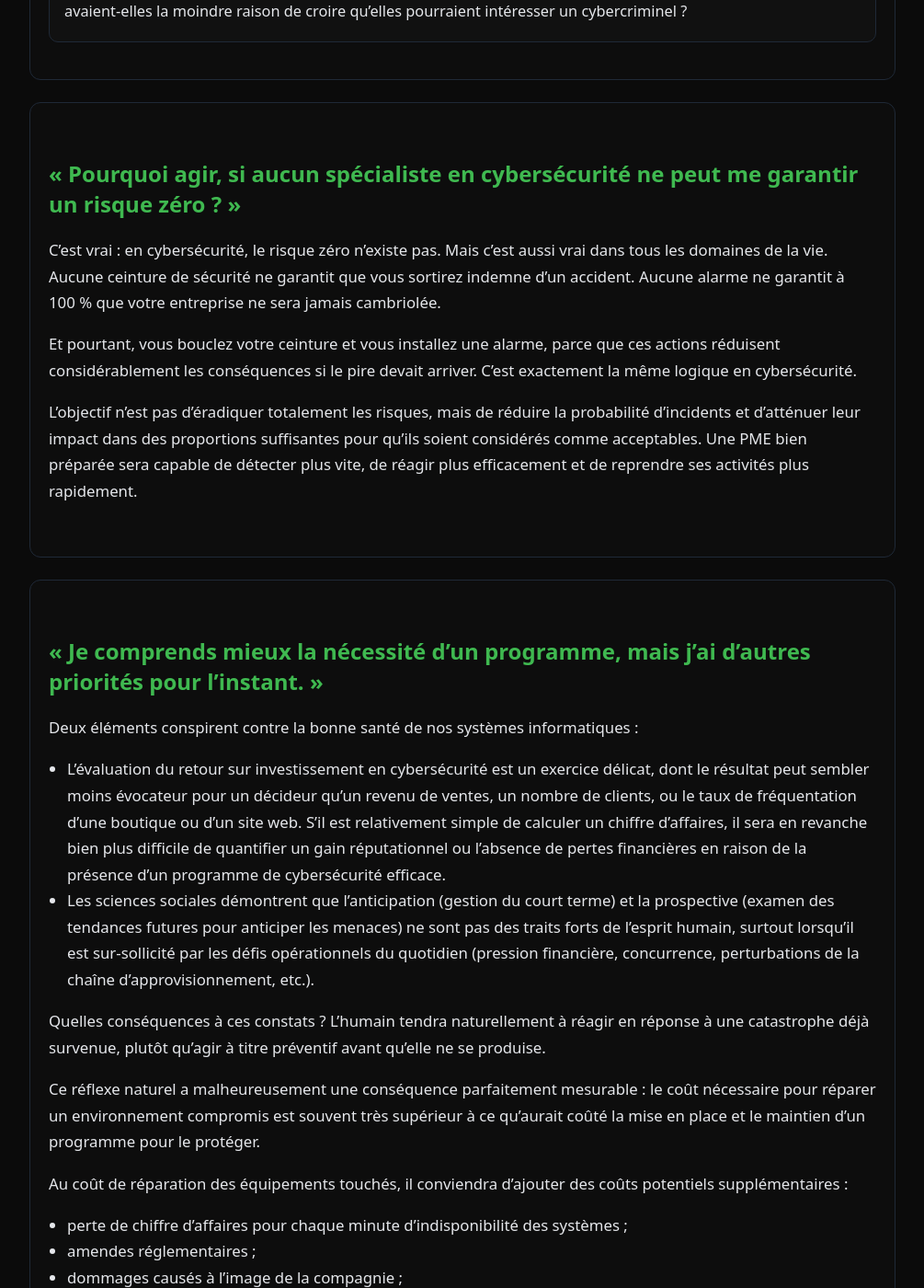
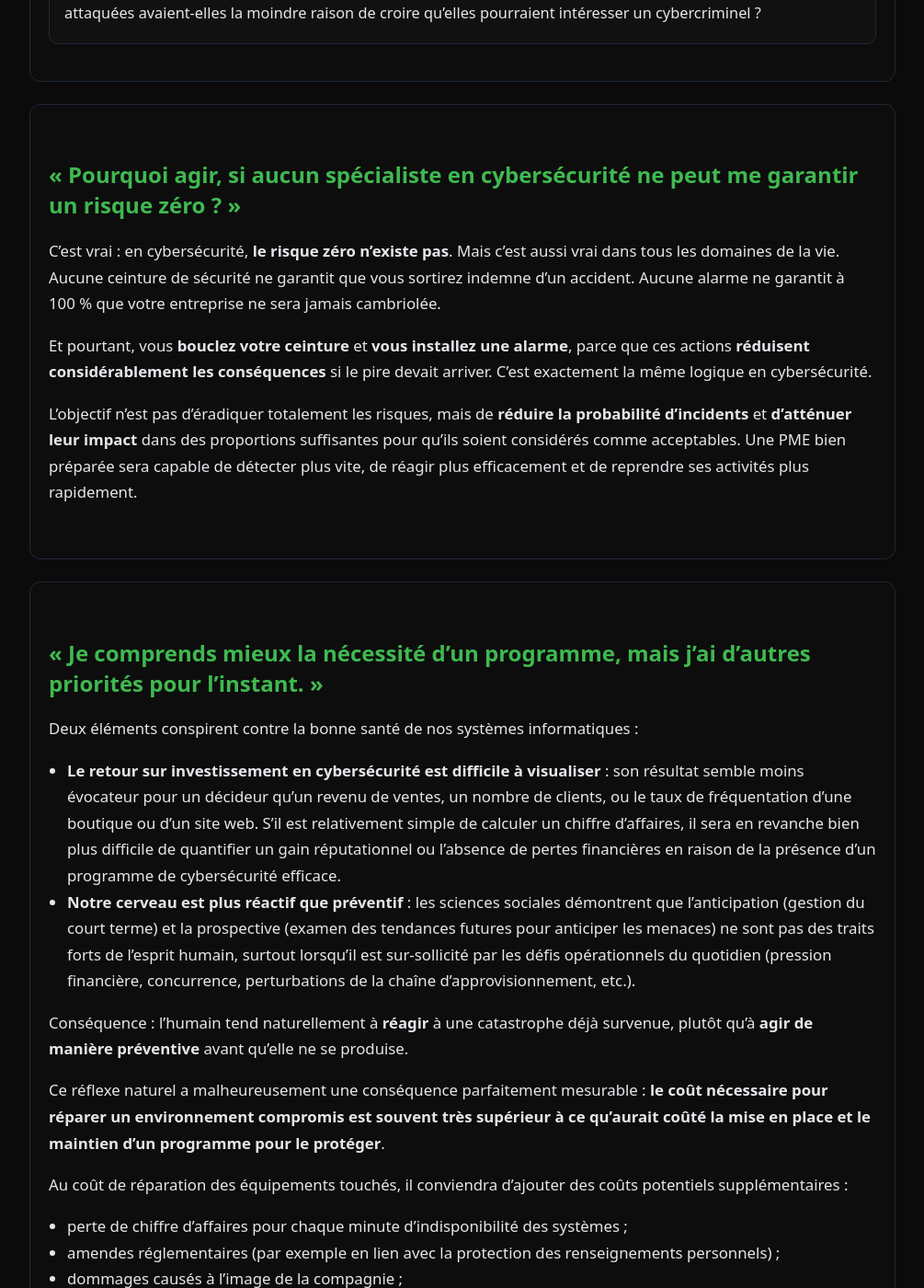
Before and after one commit to sqltemp/portfolio, a Jekyll site: the page projects/articles/protection-pme.html, which Jekyll copies as it is, in a window 1280 px wide and 1400 px high, scrolled down 3551 px. Shown: the whole window at 92% size, without its empty margins (137-1142 px from the left). Built offline with Jekyll 4.4.1, drawn with Linux system fonts in a browser that asks for light colours; some of the changed text lies outside the part shown.

Commit message:
Revise content and enhance cybersecurity messaging
Updated the title and modified several paragraphs for clarity and emphasis. Added links to studies and statistics related to cybersecurity for SMEs.

```diff
--- a/projects/articles/protection-pme.html
+++ b/projects/articles/protection-pme.html
@@ -74,9 +74,8 @@
     <hr style="border:1px solid #1f2937; margin:30px 0;">
 
     <p style="font-size:1.1em; line-height:1.7; color:#d1d5db;">
-      Avant d’agir, il faut souvent commencer par déconstruire certains mythes. Dans cet article, nous allons
-      examiner plusieurs idées reçues très répandues, comprendre pourquoi elles sont dangereuses pour une PME,
-      et voir comment les remplacer par une démarche de défense concrète et pragmatique.
+      Avant toute chose, commençons par déconstruire certains mythes. Dans cet article, nous
+      examinerons plusieurs idées reçues très répandues, et tenterons de comprendre les raisons pour lesquelles il convient de ... (A FINIR)
     </p>
   </section>
   <!-- ===== FIN INTRODUCTION ===== -->
@@ -90,8 +89,7 @@
       « Je suis trop petit, je ne vois pas pourquoi les criminels me cibleraient »
     </h2>
 
-    <!-- IMAGE 1 : illustration "trop petit pour intéresser les criminels" -->
-   <!-- IMAGE 1 : illustration "trop petit pour être attaqué" -->
+    <!-- IMAGE 1 : illustration "trop petit pour être attaqué" -->
     <figure class="article-image" id="image-trop-petit"
             style="text-align:center; margin:20px 0;">
       <img src="/assets/Trop%20petit%20pour%20etre%20attaque.png"
@@ -103,15 +101,19 @@
       Il s’agit là d’une idée reçue très répandue et très tenace&nbsp;: beaucoup de dirigeants de PME pensent
       qu’ils sont trop petits pour intéresser les cybercriminels. La réalité nous apprend pourtant que la fréquence
       des attaques contre les petites et moyennes structures est plus élevée que celles menées contre les compagnies
-      de grande taille, comme le démontre une étude publiée par Forbes en 2022.
+      de grande taille, comme le démontre cette
+      <a href="https://www.forbes.com/sites/edwardsegal/2022/03/30/cyber-criminals/?sh=461be7a652ae"
+         target="_blank" rel="noopener noreferrer">étude publiée par Forbes en 2022</a>.
     </p>
 
     <p style="font-size:1.05em; line-height:1.7;">
       L’attaquant ne connaît certes pas votre existence, et n’a par conséquent aucune raison de vous attaquer
       spécifiquement. Mais s’il découvre une opportunité de compromettre vos systèmes informatiques, au hasard d’une
       campagne d’envoi massif de courriels de hameçonnage ou d’un scan d’appareils connectés à Internet via des
-      outils spécialisés (ex&nbsp;: Censys ou Shodan), il y a peu de doute sur le fait qu’il cherchera à en tirer
-      profit.
+      outils spécialisés (par exemple
+      <a href="https://search.censys.io/" target="_blank" rel="noopener noreferrer">Censys</a> ou
+      <a href="https://www.shodan.io/" target="_blank" rel="noopener noreferrer">Shodan</a>),
+      il y a peu de doute sur le fait qu’il cherchera à en tirer profit.
     </p>
 
     <p style="font-size:1.05em; line-height:1.7;">
@@ -124,8 +126,10 @@
                 padding:18px 16px; margin-top:20px;">
       <h3 style="margin-top:0; color:#3fb950;">À retenir</h3>
       <ul style="margin:0; padding-left:20px; line-height:1.7;">
-        <li>Un cybercriminel ne vous «&nbsp;cible&nbsp;» pas, il saisit les opportunités que vous lui offrez.</li>
-        <li>Une PME vulnérable est bien plus intéressante qu’une grande entreprise bien protégée.</li>
+        <li>
+          Un cybercriminel ne vous «&nbsp;cible&nbsp;» pas&nbsp;:
+          <strong>il saisit les opportunités que vous lui offrez sans même le réaliser</strong>.
+        </li>
       </ul>
     </div>
   </section>
@@ -149,7 +153,8 @@
     </figure>
 
     <p style="font-size:1.05em; line-height:1.7;">
-      Les petites structures constituent malheureusement une cible de choix pour un cybercriminel. Elles possèdent en effet&nbsp;:
+      Les petites structures constituent malheureusement une <strong>cible de choix</strong> pour un cybercriminel.
+      Elles possèdent en effet&nbsp;:
     </p>
 
     <ul style="font-size:1.05em; line-height:1.7; padding-left:20px;">
@@ -158,18 +163,36 @@
     </ul>
 
     <p style="font-size:1.05em; line-height:1.7;">
-      En retour, elles ne disposent bien souvent que de peu de moyens pour se défendre. Pour un cybercriminel, il peut être
-      beaucoup plus facile d’extorquer 50&nbsp;000&nbsp;$ à 20 PME que de collecter 1&nbsp;million&nbsp;$ auprès d’une compagnie de grande taille,
-      qui disposera souvent de moyens bien plus conséquents pour se défendre.
+      En retour, elles ne disposent bien souvent que de <strong>peu de moyens pour se défendre</strong>.
+      Pour un cybercriminel, il peut être beaucoup plus facile d’extorquer 50&nbsp;000&nbsp;$ à 20 PME que de collecter
+      1&nbsp;million&nbsp;$ auprès d’une compagnie de grande taille, qui disposera souvent de moyens bien plus conséquents pour se défendre.
     </p>
 
     <div style="background-color:#111; border:1px solid #3fb95055; border-radius:10px;
                 padding:18px 16px; margin-top:20px;">
       <h3 style="margin-top:0; color:#3fb950;">Quelques chiffres</h3>
       <ul style="margin:0; padding-left:20px; line-height:1.7;">
-        <li>Selon une enquête de la BDC de février 2025, <strong>73&nbsp;% des PME canadiennes</strong> ont déjà vécu un incident de sécurité, allant de tentatives d’hameçonnage à des attaques par déni de service.</li>
-        <li>Une étude de Mastercard de mars 2025 couvrant quatre continents indiquait que <strong>46&nbsp;% des PME</strong> répondantes déclaraient avoir été victimes d’une cyberattaque, et qu’<strong>une sur cinq n’y avait pas survécu</strong>.</li>
-        <li>Le Bureau d’Assurances du Canada nous apprend qu’<strong>environ 41&nbsp;% des petites entreprises canadiennes ayant subi une cyberattaque ont déclaré un coût d’au moins 100&nbsp;000&nbsp;$ CAD</strong>.</li>
+        <li>
+          Selon une
+          <a href="https://www.bdc.ca/en/articles-tools/blog/cyberattacks-small-businesses-remain-denial?utm_source=chatgpt.com"
+             target="_blank" rel="noopener noreferrer">enquête de la BDC</a>
+          de février 2025,
+          <strong>73&nbsp;% des PME canadiennes</strong> ont déjà vécu un incident de sécurité,
+          allant de tentatives d’hameçonnage à des attaques par déni de service.
+        </li>
+        <li>
+          Une <a href="https://www.mastercard.com/us/en/news-and-trends/stories/2025/small-business-cybersecurity-study.html"
+                 target="_blank" rel="noopener noreferrer">étude de Mastercard (2025)</a>
+          couvrant quatre continents indiquait que
+          <strong>46&nbsp;% des PME</strong> répondantes déclaraient avoir été victimes d’une cyberattaque,
+          et qu’<strong>une sur cinq n’y avait pas survécu</strong>.
+        </li>
+        <li>
+          Le <strong>Bureau d’Assurances du Canada</strong> (<a href="https://www.ibc.ca/news-insights/in-focus/small-business-owners%3A-do-you-know-the-full-cost-of-a-cyber-attack"
+             target="_blank" rel="noopener noreferrer">Insurance Bureau of Canada</a>)
+          nous apprend qu’<strong>environ 41&nbsp;% des petites entreprises canadiennes ayant subi une cyberattaque
+          ont déclaré un coût d’au moins 100&nbsp;000&nbsp;$ CAD</strong>.
+        </li>
       </ul>
     </div>
 
@@ -177,9 +200,9 @@
                 padding:18px 16px; margin-top:20px;">
       <h3 style="margin-top:0; color:#3fb950;">À retenir</h3>
       <ul style="margin:0; padding-left:20px; line-height:1.7;">
-        <li>Les attaques contre les petites et moyennes entreprises sont très majoritairement opportunistes.</li>
-        <li>Pour le criminel, elles représentent des gains substantiels pour un effort relativement réduit.</li>
-        <li>L’impact d’une attaque réussie sur une petite compagnie peut être dramatique (au moins 100&nbsp;000&nbsp;$ de pertes pour 41&nbsp;% des PME canadiennes touchées).</li>
+        <li>Les attaques contre les petites et moyennes entreprises sont <strong>très majoritairement opportunistes</strong>.</li>
+        <li>Pour le criminel, elles représentent des <strong>gains substantiels pour un effort relativement réduit</strong>.</li>
+        <li>L’impact d’une attaque réussie sur une petite compagnie peut être dramatique (au moins <strong>100&nbsp;000&nbsp;$</strong> de pertes pour 41&nbsp;% des PME canadiennes touchées).</li>
         <li>Une PME sur cinq victime de cyberattaque dans le monde doit déclarer faillite&nbsp;!</li>
       </ul>
     </div>
@@ -188,8 +211,12 @@
                 padding:18px 16px; margin-top:20px;">
       <h3 style="margin-top:0; color:#3fb950;">Activité</h3>
       <p style="margin:0; font-size:1.02em; line-height:1.7;">
-        Comparez le profil de votre PME à ces victimes d’attaques par rançongiciel.
-        La plupart des compagnies attaquées avaient-elles la moindre raison de croire qu’elles pourraient intéresser un cybercriminel&nbsp;?
+        Comparez le profil de votre PME à ces
+        <a href="https://www.ransomware.live/" target="_blank" rel="noopener noreferrer">
+          victimes d’attaques par rançongiciel
+        </a>.
+        La plupart des compagnies attaquées avaient-elles la moindre raison de croire
+        qu’elles pourraient intéresser un cybercriminel&nbsp;?
       </p>
     </div>
   </section>
@@ -205,21 +232,26 @@
     </h2>
 
     <p style="font-size:1.05em; line-height:1.7;">
-      C’est vrai&nbsp;: en cybersécurité, le risque zéro n’existe pas. Mais c’est aussi vrai dans tous les domaines de la vie.
+      C’est vrai&nbsp;: en cybersécurité, <strong>le risque zéro n’existe pas</strong>.
+      Mais c’est aussi vrai dans tous les domaines de la vie.
       Aucune ceinture de sécurité ne garantit que vous sortirez indemne d’un accident.
       Aucune alarme ne garantit à 100&nbsp;% que votre entreprise ne sera jamais cambriolée.
     </p>
 
     <p style="font-size:1.05em; line-height:1.7;">
-      Et pourtant, vous bouclez votre ceinture et vous installez une alarme, parce que ces actions réduisent
-      considérablement les conséquences si le pire devait arriver. C’est exactement la même logique en cybersécurité.
+      Et pourtant, vous <strong>bouclez votre ceinture</strong> et
+      <strong>vous installez une alarme</strong>, parce que ces actions
+      <strong>réduisent considérablement les conséquences</strong> si le pire devait arriver.
+      C’est exactement la même logique en cybersécurité.
     </p>
 
     <p style="font-size:1.05em; line-height:1.7;">
-      L’objectif n’est pas d’éradiquer totalement les risques, mais de réduire la probabilité d’incidents et
-      d’atténuer leur impact dans des proportions suffisantes pour qu’ils soient considérés comme acceptables.
-      Une PME bien préparée sera capable de détecter plus vite, de réagir plus efficacement et de reprendre ses
-      activités plus rapidement.
+      L’objectif n’est pas d’éradiquer totalement les risques, mais de
+      <strong>réduire la probabilité d’incidents</strong> et
+      <strong>d’atténuer leur impact</strong> dans des proportions suffisantes pour
+      qu’ils soient considérés comme acceptables.
+      Une PME bien préparée sera capable de détecter plus vite, de réagir plus efficacement
+      et de reprendre ses activités plus rapidement.
     </p>
   </section>
   <!-- ===== FIN SECTION 3 ===== -->
@@ -239,29 +271,30 @@
 
     <ul style="font-size:1.05em; line-height:1.7; padding-left:20px;">
       <li>
-        L’évaluation du retour sur investissement en cybersécurité est un exercice délicat, dont le résultat peut
-        sembler moins évocateur pour un décideur qu’un revenu de ventes, un nombre de clients, ou le taux de
-        fréquentation d’une boutique ou d’un site web. S’il est relativement simple de calculer un chiffre d’affaires,
-        il sera en revanche bien plus difficile de quantifier un gain réputationnel ou l’absence de pertes financières
-        en raison de la présence d’un programme de cybersécurité efficace.
+        <strong>Le retour sur investissement en cybersécurité est difficile à visualiser</strong> :
+        son résultat semble moins évocateur pour un décideur qu’un revenu de ventes, un nombre de clients,
+        ou le taux de fréquentation d’une boutique ou d’un site web. S’il est relativement simple de calculer
+        un chiffre d’affaires, il sera en revanche bien plus difficile de quantifier un gain réputationnel ou
+        l’absence de pertes financières en raison de la présence d’un programme de cybersécurité efficace.
       </li>
       <li>
-        Les sciences sociales démontrent que l’anticipation (gestion du court terme) et la prospective (examen des
-        tendances futures pour anticiper les menaces) ne sont pas des traits forts de l’esprit humain, surtout lorsqu’il
-        est sur-sollicité par les défis opérationnels du quotidien (pression financière, concurrence, perturbations de la
-        chaîne d’approvisionnement, etc.).
+        <strong>Notre cerveau est plus réactif que préventif</strong> :
+        les sciences sociales démontrent que l’anticipation (gestion du court terme) et la prospective
+        (examen des tendances futures pour anticiper les menaces) ne sont pas des traits forts de l’esprit humain,
+        surtout lorsqu’il est sur-sollicité par les défis opérationnels du quotidien
+        (pression financière, concurrence, perturbations de la chaîne d’approvisionnement, etc.).
       </li>
     </ul>
 
     <p style="font-size:1.05em; line-height:1.7;">
-      Quelles conséquences à ces constats&nbsp;? L’humain tendra naturellement à réagir en réponse à une catastrophe
-      déjà survenue, plutôt qu’agir à titre préventif avant qu’elle ne se produise.
+      Conséquence&nbsp;: l’humain tend naturellement à <strong>réagir</strong> à une catastrophe déjà survenue,
+      plutôt qu’à <strong>agir de manière préventive</strong> avant qu’elle ne se produise.
     </p>
 
     <p style="font-size:1.05em; line-height:1.7;">
-      Ce réflexe naturel a malheureusement une conséquence parfaitement mesurable&nbsp;: le coût nécessaire pour réparer
-      un environnement compromis est souvent très supérieur à ce qu’aurait coûté la mise en place et le maintien d’un
-      programme pour le protéger.
+      Ce réflexe naturel a malheureusement une conséquence parfaitement mesurable&nbsp;:
+      <strong>le coût nécessaire pour réparer un environnement compromis est souvent très supérieur
+      à ce qu’aurait coûté la mise en place et le maintien d’un programme pour le protéger</strong>.
     </p>
 
     <p style="font-size:1.05em; line-height:1.7;">
@@ -270,27 +303,33 @@
 
     <ul style="font-size:1.05em; line-height:1.7; padding-left:20px;">
       <li>perte de chiffre d’affaires pour chaque minute d’indisponibilité des systèmes ;</li>
-      <li>amendes réglementaires ;</li>
+      <li>amendes réglementaires (par exemple en lien avec la protection des renseignements personnels) ;</li>
       <li>dommages causés à l’image de la compagnie ;</li>
-      <li>augmentation des polices d’assurance.</li>
+      <li>
+        augmentation des
+        <a href="https://www.pensezcybersecurite.gc.ca/fr/blogues/votre-petite-entreprise-t-elle-besoin-dune-cyberassurance"
+           target="_blank" rel="noopener noreferrer">primes d’assurance liées aux risques cyber</a>.
+      </li>
     </ul>
 
     <p style="font-size:1.05em; line-height:1.7;">
-      Nous rappellerons à ce titre l’information mentionnée précédemment&nbsp;: 41&nbsp;% des petites entreprises canadiennes
-      ayant subi une cyberattaque ont déclaré un coût d’au moins 100&nbsp;000&nbsp;$ CAD, en sachant que les moins chanceuses
-      en vivront plusieurs par année.
+      Nous rappellerons à ce titre l’information mentionnée précédemment&nbsp;:
+      <strong>41&nbsp;% des petites entreprises canadiennes ayant subi une cyberattaque ont déclaré un coût
+      d’au moins 100&nbsp;000&nbsp;$ CAD</strong>, en sachant que les moins chanceuses en vivront plusieurs par année.
     </p>
 
     <p style="font-size:1.05em; line-height:1.7;">
-      Le calcul du coût d’un programme de cybersécurité d’une PME dépendra quant à lui de nombreux facteurs, incluant la
-      taille de la compagnie, le type d’industrie, ou encore la nature de l’infrastructure TI à protéger. La description
-      détaillée des nombreux éléments participant à son évaluation dépasse largement le cadre de cet article.
+      Le calcul du coût d’un programme de cybersécurité d’une PME dépendra quant à lui de nombreux facteurs,
+      incluant la taille de la compagnie, le type d’industrie, ou encore la nature de l’infrastructure TI à protéger.
+      La description détaillée des nombreux éléments participant à son évaluation dépasse largement le cadre de cet article.
     </p>
 
     <div style="background-color:#111; border:1px solid #3fb95055; border-radius:10px;
                 padding:18px 16px; margin-top:20px;">
       <p style="margin:0; font-size:1.05em; line-height:1.7;">
-        Retenons toutefois ces chiffres, proposés par le réseau de décideurs en cybersécurité Execweb&nbsp;:
+        Retenons toutefois ces chiffres, proposés par le réseau de décideurs en cybersécurité
+        <a href="https://www.execweb.com/post/cost-of-cybersecurity-for-small-businesses"
+           target="_blank" rel="noopener noreferrer"><strong>Execweb</strong></a>&nbsp;:
       </p>
       <ul style="margin-top:10px; padding-left:20px; line-height:1.7;">
         <li>le coût d’un programme de protection, pour une petite ou moyenne entreprise de moins de 50 employés, varie en moyenne de <strong>5&nbsp;000&nbsp;$ USD à 50&nbsp;000&nbsp;$ USD par année</strong> ;</li>
@@ -319,8 +358,9 @@
 
     <ul style="font-size:1.05em; line-height:1.7; padding-left:20px;">
       <li>
-        <strong>Moins vulnérable aux attaques</strong>&nbsp;: la surface d’attaque étant réduite, l’attaquant devra produire plus
-        d’efforts pour un résultat incertain. Plus l’effort à fournir sera important, moins la cible sera rentable.
+        <strong>Moins vulnérable aux attaques</strong>&nbsp;:
+        la surface d’attaque étant réduite, l’attaquant devra produire plus d’efforts pour un résultat incertain.
+        Plus l’effort à fournir sera important, moins la cible sera rentable.
         S’il constate que les lignes de défense de la victime sont robustes, il se tournera vers des cibles plus
         simples à compromettre.
       </li>
@@ -336,8 +376,8 @@
     </ul>
 
     <p style="font-size:1.05em; line-height:1.7; margin-top:12px;">
-      Elle améliorera par ailleurs son image de marque et le niveau de confiance de ses clients et partenaires, en
-      montrant son engagement concret pour la sécurité et la confidentialité des données.
+      Elle améliorera par ailleurs <strong>son image de marque</strong> et le niveau de confiance de ses clients et partenaires,
+      en montrant son engagement concret pour la sécurité et la confidentialité des données.
     </p>
   </section>
   <!-- ===== FIN SECTION 5 ===== -->
@@ -370,12 +412,12 @@
     </p>
 
     <p style="font-size:1.05em; line-height:1.7;">
-      Ceci fait, les éléments résiduels pourront être corrigés au fil du temps. La loi de Pareto s’applique aussi en
-      cybersécurité&nbsp;: <strong>20&nbsp;% d’efforts peuvent permettre de couvrir 80&nbsp;% des objectifs</strong>.
+      Ceci fait, les éléments résiduels pourront être corrigés au fil du temps.
+      <strong>La loi de Pareto s’applique aussi en cybersécurité&nbsp;: 20&nbsp;% d’efforts peuvent permettre de couvrir 80&nbsp;% des objectifs</strong>.
     </p>
 
     <p style="font-size:1.05em; line-height:1.7;">
-      Le programme débutera nécessairement par un inventaire matériel et logiciel exhaustif de vos technologies
+      Le programme débutera nécessairement par un <strong>inventaire matériel et logiciel exhaustif</strong> de vos technologies
       informatiques (TI), opérationnelles (TO), Internet des Objets (IdO/IoT), Internet des Objets Industriels
       (IDOI/IIoT), toutes susceptibles d’être compromises par un criminel.
     </p>
@@ -386,14 +428,17 @@
     </p>
 
     <p style="font-size:1.05em; line-height:1.7; margin-top:18px;">
-      Nous n’oublierons bien évidemment pas l’humain&nbsp;: une étude de la société Proofpoint, citée dans un article d’IBM
-      en 2024, rappelle que la dimension humaine est prédominante dans l’évaluation des risques de cybersécurité.
-      Selon 74&nbsp;% des CISO (<em>Chief Information Security Officers</em>) interrogés dans cette enquête, l’erreur
-      humaine représente le risque de cybersécurité le plus important pour une compagnie.
+      Nous n’oublierons bien évidemment pas l’humain&nbsp;:
+      une étude de la société Proofpoint, citée dans cet
+      <a href="https://www.ibm.com/think/insights/cisos-list-human-error-top-cybersecurity-risk"
+         target="_blank" rel="noopener noreferrer">article d’IBM publié en 2024</a>,
+      rappelle que la dimension humaine est prédominante dans l’évaluation des risques de cybersécurité.
+      Selon <strong>74&nbsp;% des CISO</strong> (<em>Chief Information Security Officers</em>) interrogés dans cette enquête,
+      <strong>l’erreur humaine représente le risque de cybersécurité le plus important pour une compagnie</strong>.
     </p>
 
     <p style="font-size:1.05em; line-height:1.7;">
-      La formation des employés sera un élément central de votre programme de cyberdéfense, qu’il conviendra de
+      La formation des employés sera donc un élément central de votre programme de cyberdéfense, qu’il conviendra de
       réactualiser régulièrement pour tenir compte des dernières techniques utilisées par les criminels.
     </p>
   </section>
```
Also changed, not shown: other parts of projects/articles/protection-pme.html (+4 -2 lines).
